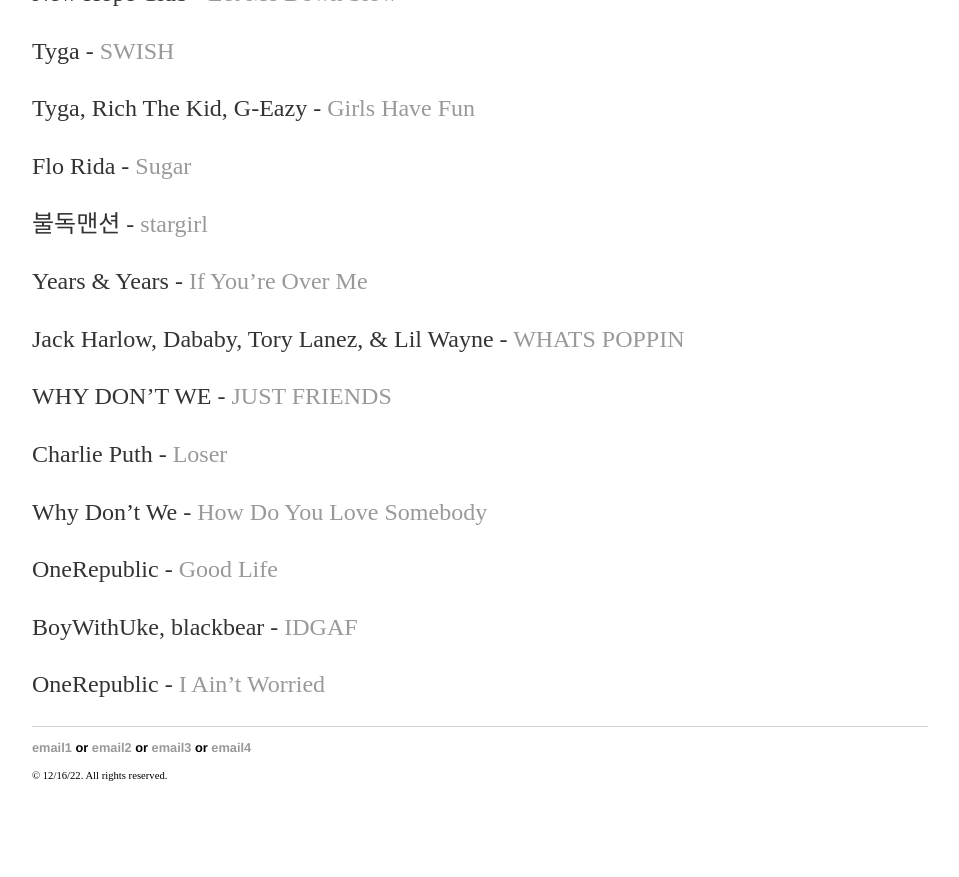
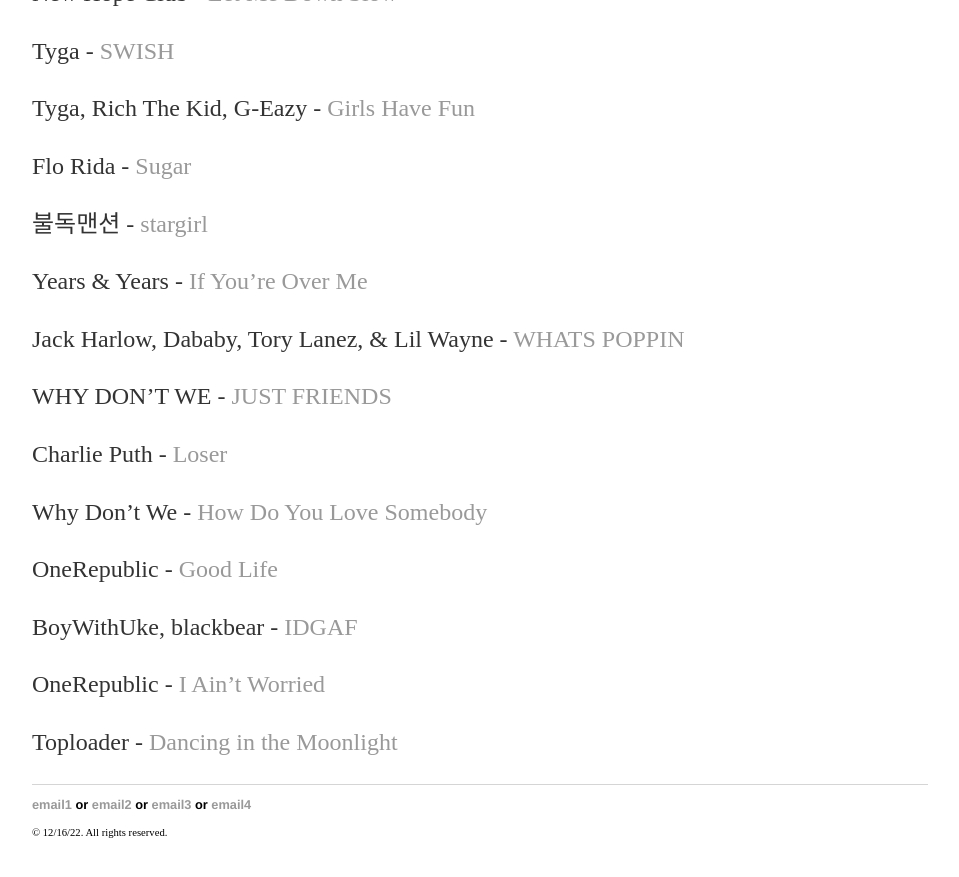
Before and after one commit to yjkweon24/yjkweon24.github.io, a Jekyll site: the page built from _posts/2018-10-23-songs-that-i-love.md, in a window 1280 px wide and 900 px high, scrolled down 24301 px. Shown: the top 877 px of the window, without its empty margins (160-1119 px from the left). Built offline with Jekyll 4.4.1, drawn with Linux system fonts in a browser that asks for light colours; before the commit the page ends 25144 px from its top, so only the background shows below that.

Commit message:
Update 2018-10-23-songs-that-i-love.md

```diff
--- a/_posts/2018-10-23-songs-that-i-love.md
+++ b/_posts/2018-10-23-songs-that-i-love.md
@@ -861,3 +861,5 @@
 BoyWithUke, blackbear - [IDGAF](https://www.youtube.com/watch?v=Q1QcLbkYFaM&ab_channel=BoyWithUkeVEVO)
 
 OneRepublic - [I Ain’t Worried](https://www.youtube.com/watch?v=mNEUkkoUoIA&ab_channel=OneRepublicVEVO)
+
+Toploader - [Dancing in the Moonlight](https://youtu.be/0yBnIUX0QAE)
```
